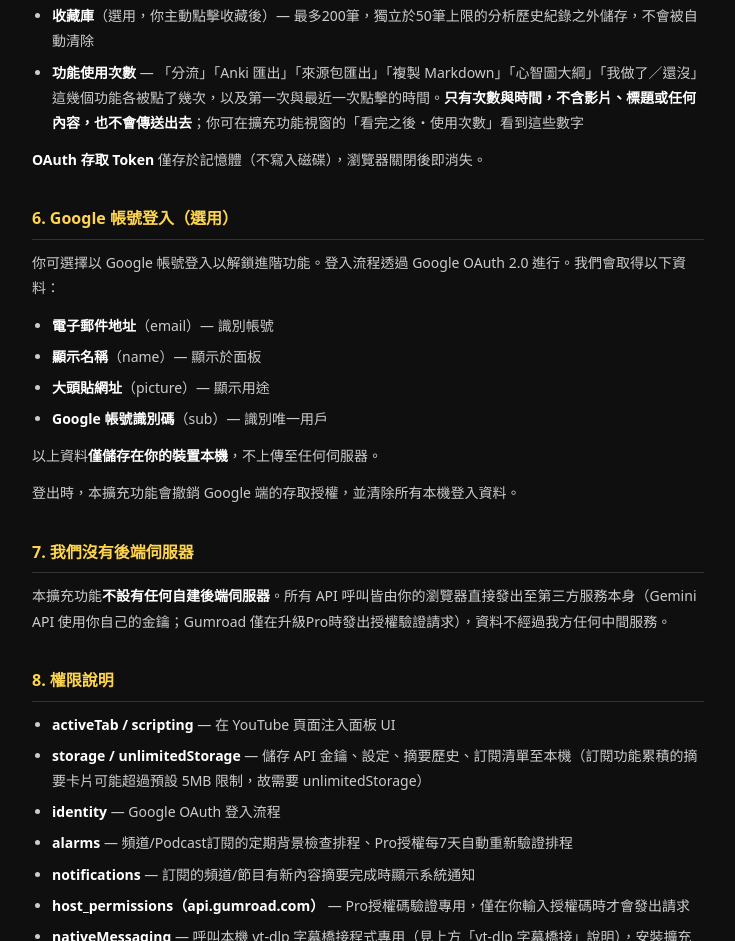
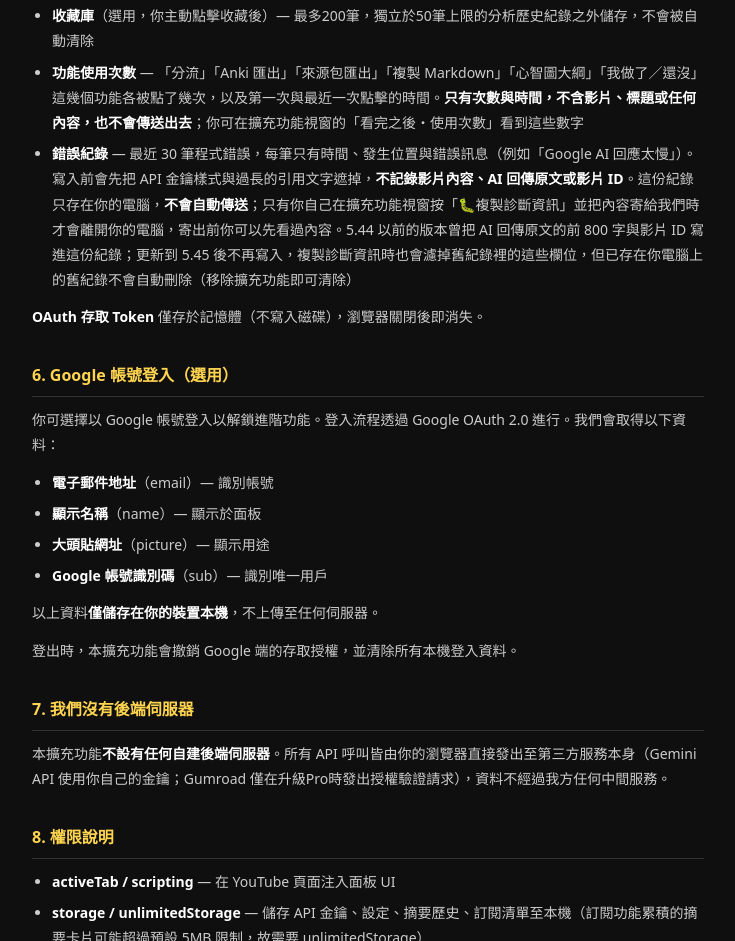
Before and after one commit to alex1491tw-sketch/yt-summarizer-privacy, a plain HTML site: page index.html in a window 1280 px wide. Shown: the part 3109-4050 px from the top of the page, without its empty margins (272-1007 px from the left). Drawn offline with Linux system fonts and the light colour scheme.

Commit message:
docs: 隱私權政策同步為 5.45 版（補『錯誤紀錄』一項：只存最近 30 筆、寫入前遮蔽金鑰樣式、不記影片內容／AI 回傳原文／影片 ID、不自動傳送；誠實揭露 5.44 以前的舊行為）
Co-Authored-By: Claude Sonnet 5.5 <noreply@anthropic.com>

```diff
--- a/index.html
+++ b/index.html
@@ -139,6 +139,7 @@
     <li><strong>Pro授權碼與授權狀態</strong>（選用，升級Pro後）— 見上方「Pro授權驗證」章節</li>
     <li><strong>收藏庫</strong>（選用，你主動點擊收藏後）— 最多200筆，獨立於50筆上限的分析歷史紀錄之外儲存，不會被自動清除</li>
     <li><strong>功能使用次數</strong> — 「分流」「Anki 匯出」「來源包匯出」「複製 Markdown」「心智圖大綱」「我做了／還沒」這幾個功能各被點了幾次，以及第一次與最近一次點擊的時間。<strong>只有次數與時間，不含影片、標題或任何內容，也不會傳送出去</strong>；你可在擴充功能視窗的「看完之後・使用次數」看到這些數字</li>
+    <li><strong>錯誤紀錄</strong> — 最近 30 筆程式錯誤，每筆只有時間、發生位置與錯誤訊息（例如「Google AI 回應太慢」）。寫入前會先把 API 金鑰樣式與過長的引用文字遮掉，<strong>不記錄影片內容、AI 回傳原文或影片 ID</strong>。這份紀錄只存在你的電腦，<strong>不會自動傳送</strong>；只有你自己在擴充功能視窗按「🐛複製診斷資訊」並把內容寄給我們時才會離開你的電腦，寄出前你可以先看過內容。5.44 以前的版本曾把 AI 回傳原文的前 800 字與影片 ID 寫進這份紀錄；更新到 5.45 後不再寫入，複製診斷資訊時也會濾掉舊紀錄裡的這些欄位，但已存在你電腦上的舊紀錄不會自動刪除（移除擴充功能即可清除）</li>
   </ul>
   <p><strong>OAuth 存取 Token</strong> 僅存於記憶體（不寫入磁碟），瀏覽器關閉後即消失。</p>
 
```
